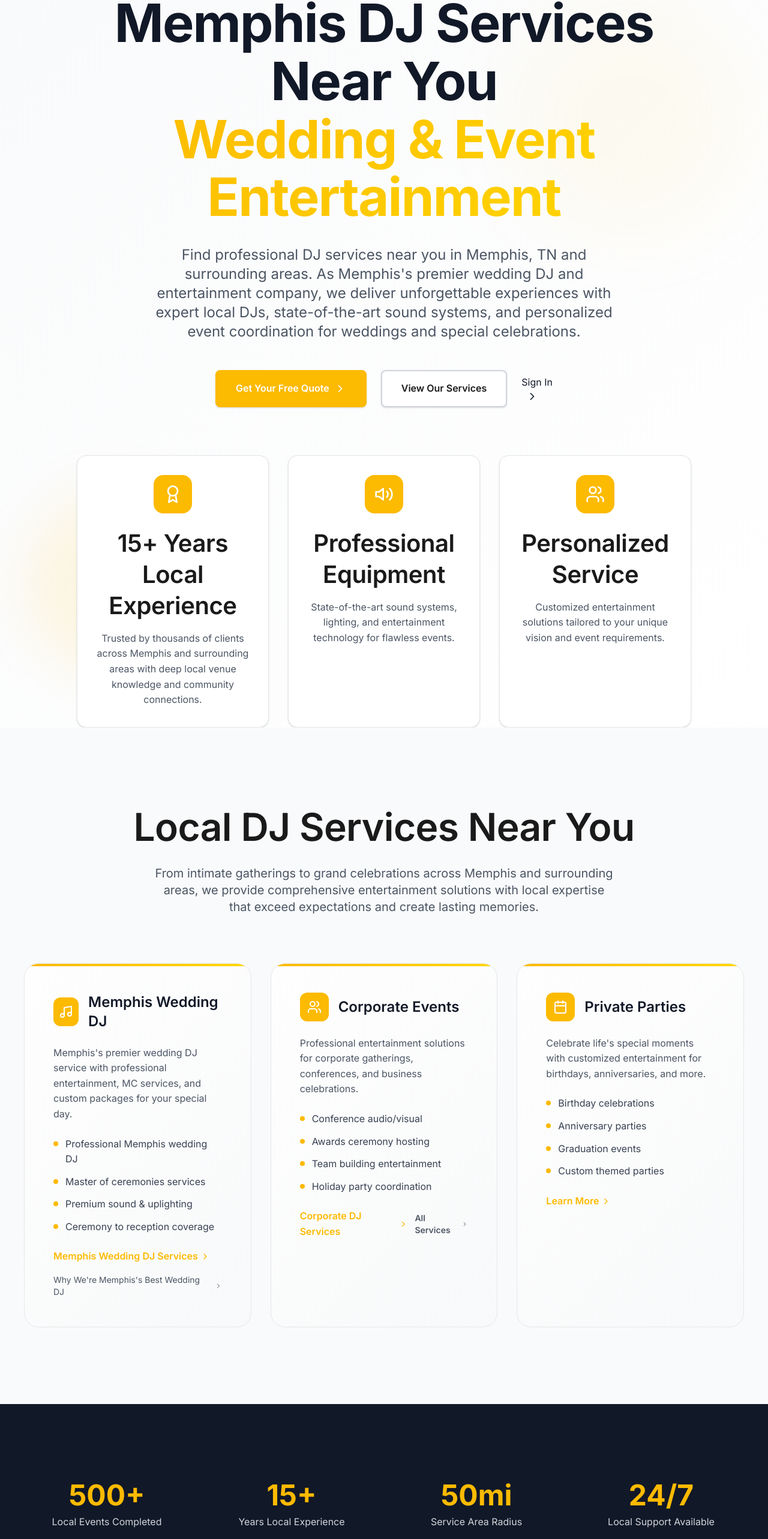
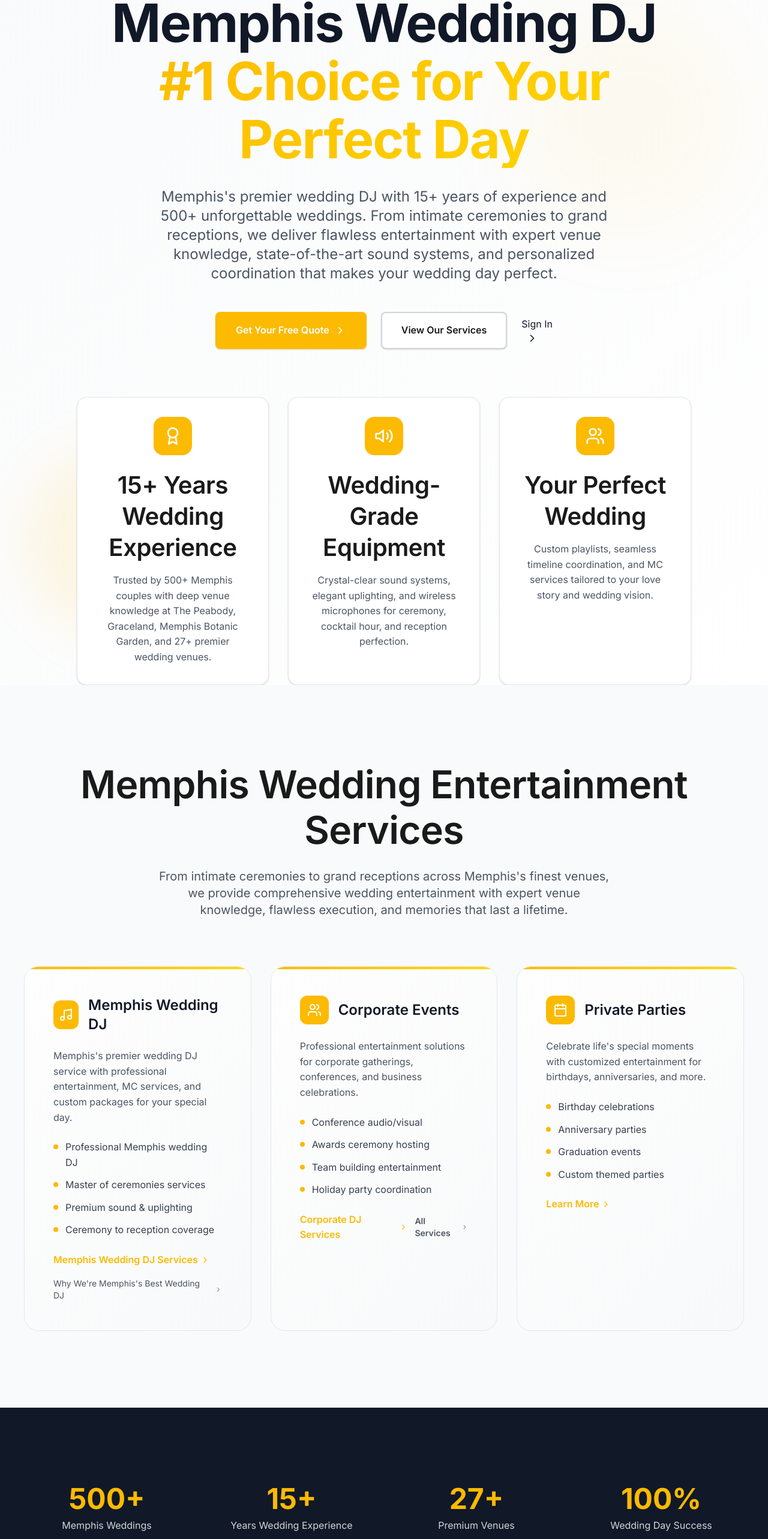
Before and after one commit to newworldstrategiesai/m10dj, a Next.js app: page / in a window 1280 px wide. Shown: the part 154-2720 px from the top of the page at 60% size. Built offline with nearby package versions, Linux system fonts and the light colour scheme; no server answers; the database is empty.

Commit message:
tweaked home page

```diff
--- a/pages/index.js
+++ b/pages/index.js
@@ -21,33 +21,32 @@ export default function Home() {
   return (
     <>
       <SEOHead
-        title="Memphis DJ Services Near You | Wedding & Event Entertainment | M10 DJ Company"
-        description="Find professional DJ services near you in Memphis, TN! Premier wedding DJ and entertainment company serving Memphis and surrounding areas. 500+ successful events with 5-star reviews. Local DJ expertise with state-of-the-art equipment. Call (901) 410-2020!"
+        title="Memphis Wedding DJ | #1 Wedding DJ Memphis | M10 DJ Company"
+        description="Memphis's #1 wedding DJ! M10 DJ Company delivers unforgettable wedding entertainment with 15+ years experience, 500+ weddings, and expert venue knowledge. From ceremony to reception, we make your Memphis wedding perfect. Call (901) 410-2020!"
         keywords={[
-          'DJ near me Memphis',
-          'DJ services near me',
-          'Memphis DJ near me',
-          'wedding DJ near me Memphis',
-          'DJ near me',
           'Memphis wedding DJ',
           'wedding DJ Memphis',
+          'Memphis wedding DJ services',
           'best wedding DJ Memphis',
-          'Memphis DJ services',
-          'corporate events Memphis',
-          'party DJ Memphis',
-          'event entertainment Memphis',
-          'Memphis events',
-          'professional DJ services Memphis',
-          'local DJ Memphis',
-          'sound system rental Memphis',
-          'uplighting Memphis'
+          'wedding DJ Memphis TN',
+          'Memphis wedding entertainment',
+          'wedding DJ near me Memphis',
+          'Memphis wedding reception DJ',
+          'Memphis ceremony DJ',
+          'professional wedding DJ Memphis',
+          'Memphis wedding music',
+          'wedding DJ packages Memphis',
+          'Memphis bridal DJ',
+          'top wedding DJ Memphis',
+          'Memphis wedding venue DJ',
+          'luxury wedding DJ Memphis'
         ]}
         canonical="/"
         structuredData={{
           "@context": "https://schema.org",
           "@type": "LocalBusiness",
           "name": "M10 DJ Company",
-          "description": "Professional DJ services near you in Memphis, TN and surrounding areas",
+          "description": "Memphis's premier wedding DJ company with 15+ years experience and 500+ successful weddings",
           "url": "https://m10djcompany.com",
           "telephone": "+19014102020",
           "address": {
@@ -95,7 +94,21 @@ export default function Home() {
               }
             }
           ],
-          "serviceType": ["Wedding DJ", "Event DJ", "Corporate DJ", "Party DJ"],
+          "serviceType": ["Wedding DJ Services", "Wedding Reception DJ", "Wedding Ceremony Music", "Bridal Entertainment"],
+          "hasOfferCatalog": {
+            "@type": "OfferCatalog",
+            "name": "Wedding DJ Services",
+            "itemListElement": [
+              {
+                "@type": "Offer",
+                "itemOffered": {
+                  "@type": "Service",
+                  "name": "Wedding DJ Package",
+                  "description": "Complete wedding entertainment from ceremony to reception"
+                }
+              }
+            ]
+          },
           "openingHours": "Mo-Su 09:00-21:00",
           "priceRange": "$395-$1195",
           "image": "https://m10djcompany.com/logo-static.jpg",
@@ -121,13 +134,13 @@ export default function Home() {
             <div className="max-w-5xl mx-auto">
               {/* Main Headline */}
               <h1 className="heading-1 mb-8 animate-fade-in-up">
-                <span className="block text-gray-900">Memphis DJ Services Near You</span>
-                <span className="block text-gradient">Wedding & Event Entertainment</span>
+                <span className="block text-gray-900">Memphis Wedding DJ</span>
+                <span className="block text-gradient">#1 Choice for Your Perfect Day</span>
               </h1>
 
               <p className="text-xl md:text-2xl text-gray-600 mb-12 max-w-3xl mx-auto leading-relaxed font-inter">
-                Find professional DJ services near you in Memphis, TN and surrounding areas. As Memphis's premier wedding DJ and entertainment company,
-                we deliver unforgettable experiences with expert local DJs, state-of-the-art sound systems, and personalized event coordination for weddings and special celebrations.
+                Memphis's premier wedding DJ with 15+ years of experience and 500+ unforgettable weddings. From intimate ceremonies to grand receptions,
+                we deliver flawless entertainment with expert venue knowledge, state-of-the-art sound systems, and personalized coordination that makes your wedding day perfect.
               </p>
 
               {/* CTA Buttons */}
@@ -165,24 +178,24 @@ export default function Home() {
                   <div className="w-16 h-16 bg-brand text-white rounded-xl flex items-center justify-center mx-auto mb-6 group-hover:scale-110 transition-transform">
                     <Award className="w-8 h-8" />
                   </div>
-                  <h3 className="heading-3 mb-4 text-gray-900">15+ Years Local Experience</h3>
-                  <p className="text-gray-600 font-inter">Trusted by thousands of clients across Memphis and surrounding areas with deep local venue knowledge and community connections.</p>
+                  <h3 className="heading-3 mb-4 text-gray-900">15+ Years Wedding Experience</h3>
+                  <p className="text-gray-600 font-inter">Trusted by 500+ Memphis couples with deep venue knowledge at The Peabody, Graceland, Memphis Botanic Garden, and 27+ premier wedding venues.</p>
                 </div>
 
                 <div className="modern-card text-center group">
                   <div className="w-16 h-16 bg-brand text-white rounded-xl flex items-center justify-center mx-auto mb-6 group-hover:scale-110 transition-transform">
                     <Volume2 className="w-8 h-8" />
                   </div>
-                  <h3 className="heading-3 mb-4 text-gray-900">Professional Equipment</h3>
-                  <p className="text-gray-600 font-inter">State-of-the-art sound systems, lighting, and entertainment technology for flawless events.</p>
+                  <h3 className="heading-3 mb-4 text-gray-900">Wedding-Grade Equipment</h3>
+                  <p className="text-gray-600 font-inter">Crystal-clear sound systems, elegant uplighting, and wireless microphones for ceremony, cocktail hour, and reception perfection.</p>
                 </div>
 
                 <div className="modern-card text-center group">
                   <div className="w-16 h-16 bg-brand text-white rounded-xl flex items-center justify-center mx-auto mb-6 group-hover:scale-110 transition-transform">
                     <Users className="w-8 h-8" />
                   </div>
-                  <h3 className="heading-3 mb-4 text-gray-900">Personalized Service</h3>
-                  <p className="text-gray-600 font-inter">Customized entertainment solutions tailored to your unique vision and event requirements.</p>
+                  <h3 className="heading-3 mb-4 text-gray-900">Your Perfect Wedding</h3>
+                  <p className="text-gray-600 font-inter">Custom playlists, seamless timeline coordination, and MC services tailored to your love story and wedding vision.</p>
                 </div>
               </div>
             </div>
@@ -193,10 +206,10 @@ export default function Home() {
         <section id="services" className="py-section bg-gray-50">
           <div className="section-container">
             <div className="text-center mb-20">
-              <h2 className="heading-2 mb-6 text-gray-900">Local DJ Services Near You</h2>
+              <h2 className="heading-2 mb-6 text-gray-900">Memphis Wedding Entertainment Services</h2>
               <p className="text-xl text-gray-600 max-w-3xl mx-auto font-inter">
-                From intimate gatherings to grand celebrations across Memphis and surrounding areas, we provide comprehensive
-                entertainment solutions with local expertise that exceed expectations and create lasting memories.
+                From intimate ceremonies to grand receptions across Memphis's finest venues, we provide comprehensive
+                wedding entertainment with expert venue knowledge, flawless execution, and memories that last a lifetime.
               </p>
             </div>
 
@@ -322,19 +335,19 @@ export default function Home() {
             <div className="grid grid-cols-2 md:grid-cols-4 gap-8 text-center">
               <div>
                 <div className="text-4xl md:text-5xl font-bold text-brand mb-2 font-sans">500+</div>
-                <div className="text-gray-300 font-inter">Local Events Completed</div>
+                <div className="text-gray-300 font-inter">Memphis Weddings</div>
               </div>
               <div>
                 <div className="text-4xl md:text-5xl font-bold text-brand mb-2 font-sans">15+</div>
-                <div className="text-gray-300 font-inter">Years Local Experience</div>
+                <div className="text-gray-300 font-inter">Years Wedding Experience</div>
               </div>
               <div>
-                <div className="text-4xl md:text-5xl font-bold text-brand mb-2 font-sans">50mi</div>
-                <div className="text-gray-300 font-inter">Service Area Radius</div>
+                <div className="text-4xl md:text-5xl font-bold text-brand mb-2 font-sans">27+</div>
+                <div className="text-gray-300 font-inter">Premium Venues</div>
               </div>
               <div>
-                <div className="text-4xl md:text-5xl font-bold text-brand mb-2 font-sans">24/7</div>
-                <div className="text-gray-300 font-inter">Local Support Available</div>
+                <div className="text-4xl md:text-5xl font-bold text-brand mb-2 font-sans">100%</div>
+                <div className="text-gray-300 font-inter">Wedding Day Success</div>
               </div>
             </div>
           </div>
@@ -350,9 +363,9 @@ export default function Home() {
         <section className="py-16 bg-white">
           <div className="section-container">
             <div className="text-center mb-12">
-              <h2 className="text-3xl md:text-4xl font-bold text-gray-900 mb-4">Planning Your Local Memphis Event?</h2>
+              <h2 className="text-3xl md:text-4xl font-bold text-gray-900 mb-4">Planning Your Memphis Wedding?</h2>
               <p className="text-xl text-gray-600 max-w-2xl mx-auto">
-                Get the local expertise and information you need to plan the perfect celebration near you
+                Get the expert guidance and resources you need to plan the perfect Memphis wedding celebration
               </p>
             </div>
 
@@ -362,9 +375,9 @@ export default function Home() {
                 <div className="w-12 h-12 bg-brand text-white rounded-lg flex items-center justify-center mb-4">
                   <Calendar className="w-6 h-6" />
                 </div>
-                <h3 className="text-xl font-semibold text-gray-900 mb-3">DJ Pricing Guide</h3>
+                <h3 className="text-xl font-semibold text-gray-900 mb-3">Wedding DJ Pricing</h3>
                 <p className="text-gray-600 mb-4">
-                  Transparent pricing for Memphis DJ services. Compare packages and understand what's included.
+                  Transparent wedding DJ pricing for Memphis couples. Compare packages and understand what makes your day perfect.
                 </p>
                 <Link href="/memphis-dj-pricing-guide" className="inline-flex items-center text-brand font-semibold hover:text-brand-600 transition-colors">
                   View Pricing Guide <ChevronRight className="ml-1 w-4 h-4" />
@@ -376,9 +389,9 @@ export default function Home() {
                 <div className="w-12 h-12 bg-brand text-white rounded-lg flex items-center justify-center mb-4">
                   <MapPin className="w-6 h-6" />
                 </div>
-                <h3 className="text-xl font-semibold text-gray-900 mb-3">DJ Services Near You</h3>
+                <h3 className="text-xl font-semibold text-gray-900 mb-3">Wedding Venues We Serve</h3>
                 <p className="text-gray-600 mb-4">
-                  Professional DJ services in your area! Discover our comprehensive Memphis and surrounding areas coverage with local venue expertise.
+                  Expert wedding DJ services at 27+ Memphis venues including The Peabody, Graceland, Memphis Botanic Garden, and more premier locations.
                 </p>
                 <Link href="/dj-near-me-memphis" className="inline-flex items-center text-brand font-semibold hover:text-brand-600 transition-colors">
                   Find DJ Near Me <ChevronRight className="ml-1 w-4 h-4" />
@@ -390,9 +403,9 @@ export default function Home() {
                 <div className="w-12 h-12 bg-brand text-white rounded-lg flex items-center justify-center mb-4">
                   <Users className="w-6 h-6" />
                 </div>
-                <h3 className="text-xl font-semibold text-gray-900 mb-3">Meet Your DJ</h3>
+                <h3 className="text-xl font-semibold text-gray-900 mb-3">Meet Your Wedding DJ</h3>
                 <p className="text-gray-600 mb-4">
-                  Learn about DJ Ben Murray, M10's founder with 15+ years of Memphis entertainment experience.
+                  Meet DJ Ben Murray, Memphis wedding specialist with 15+ years experience and 500+ unforgettable celebrations.
                 </p>
                 <Link href="/dj-ben-murray" className="inline-flex items-center text-brand font-semibold hover:text-brand-600 transition-colors">
                   Meet DJ Ben <ChevronRight className="ml-1 w-4 h-4" />
@@ -406,9 +419,9 @@ export default function Home() {
         <section id="contact" className="py-section-lg bg-gray-50">
           <div className="section-container">
             <div className="text-center mb-16">
-              <h2 className="heading-2 mb-6 text-gray-900">Ready to Create Something Amazing?</h2>
+              <h2 className="heading-2 mb-6 text-gray-900">Ready for Your Perfect Wedding Day?</h2>
               <p className="text-xl text-gray-600 max-w-3xl mx-auto font-inter">
-                Let's discuss your event and create an unforgettable experience. Get your free consultation and quote today.
+                Let's discuss your Memphis wedding and create an unforgettable celebration. Get your free wedding consultation and quote today.
               </p>
             </div>
 
```
